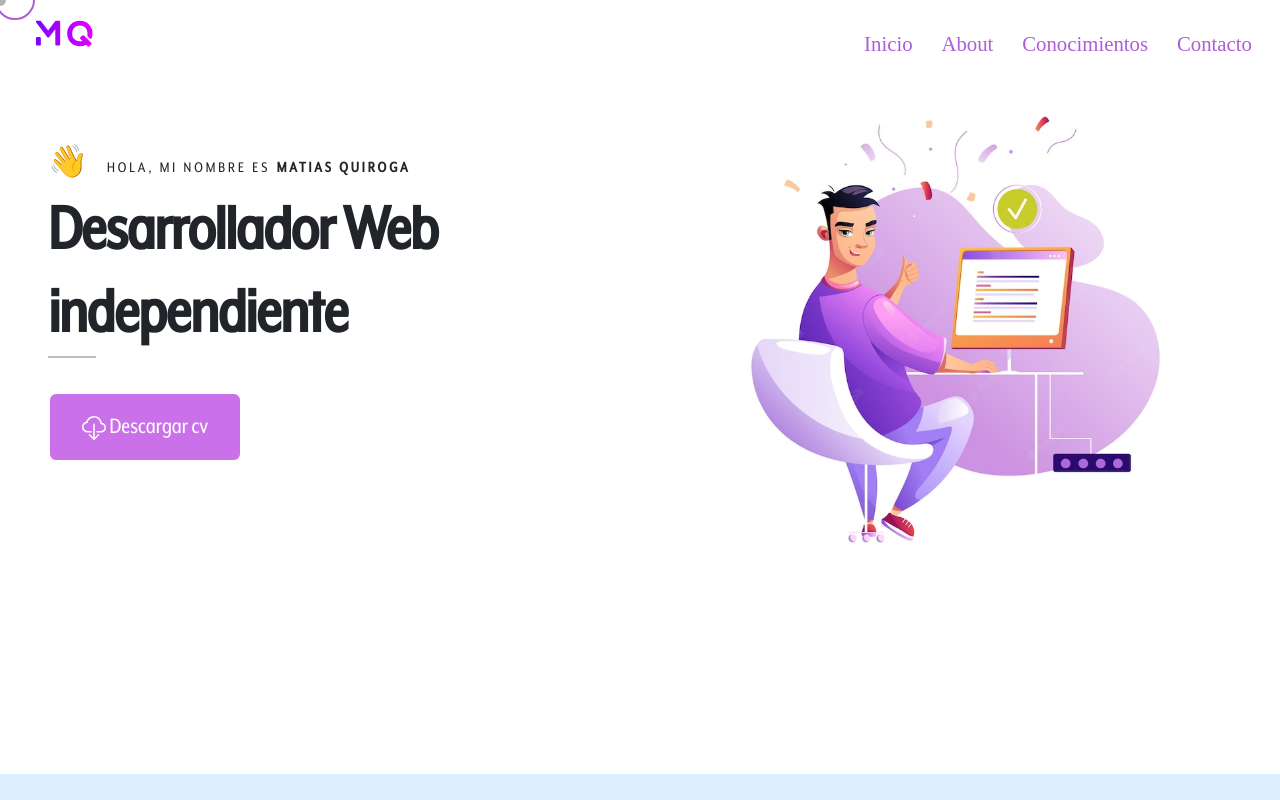
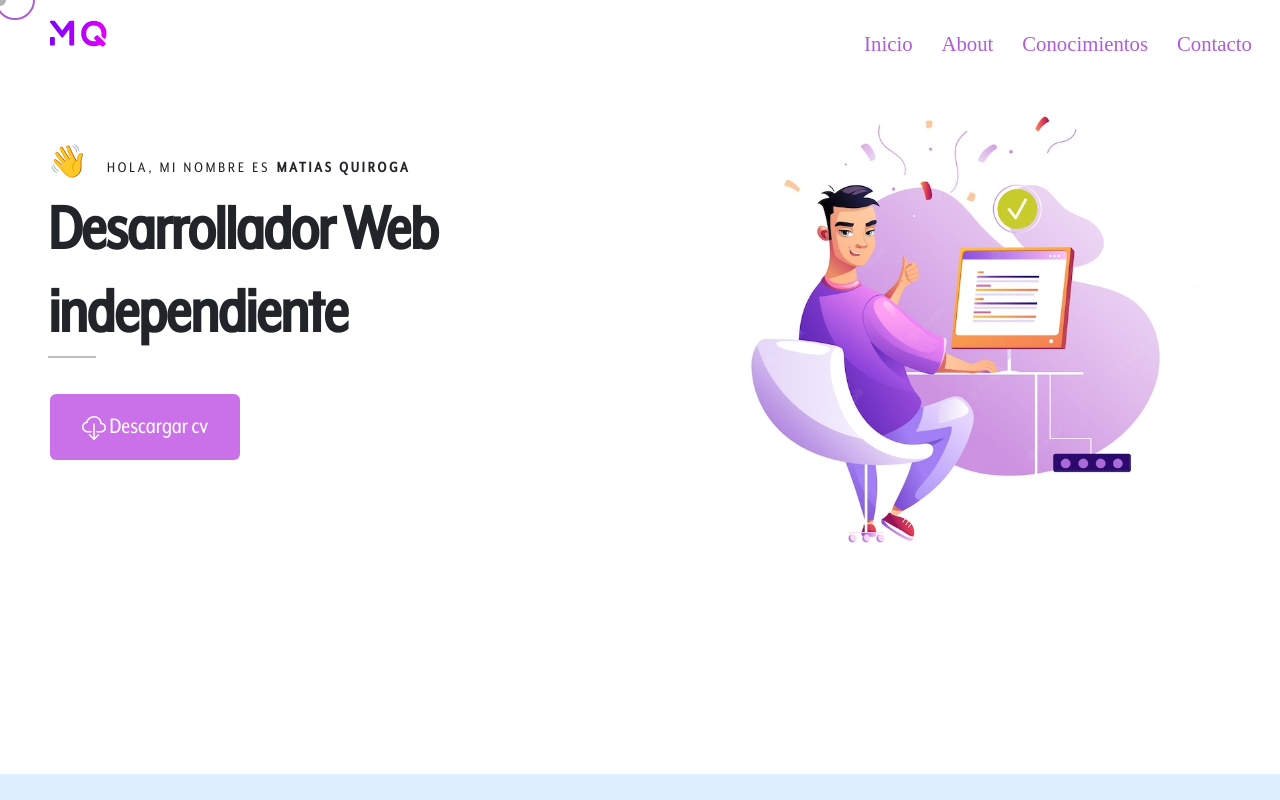
Before and after one commit to matias798/portfolio-nextjs, a Next.js app: page / in a window 1280 px wide. Shown: the top 800 px of the page. Built offline with nearby package versions, Linux system fonts and the light colour scheme.

Commit message:
changed navbar styles

```diff
--- a/styles/Navbar.module.css
+++ b/styles/Navbar.module.css
@@ -2,14 +2,21 @@
     z-index: 10;
     position: sticky;
     top: 0;
-    background-color: #ffffff ;
+    background-color: #ffffff;
+}
+
+.SvgContainer {
+    display: flex;
+    align-content: center;
+    margin-left: 0.7em;
+
 }
 
 .navItem {
     color: #AE5DD7;
     font-size: 1.3em;
     text-align: center;
-    padding-left: 1em!important;
+    padding-left: 1em !important;
 
 }
 
```
